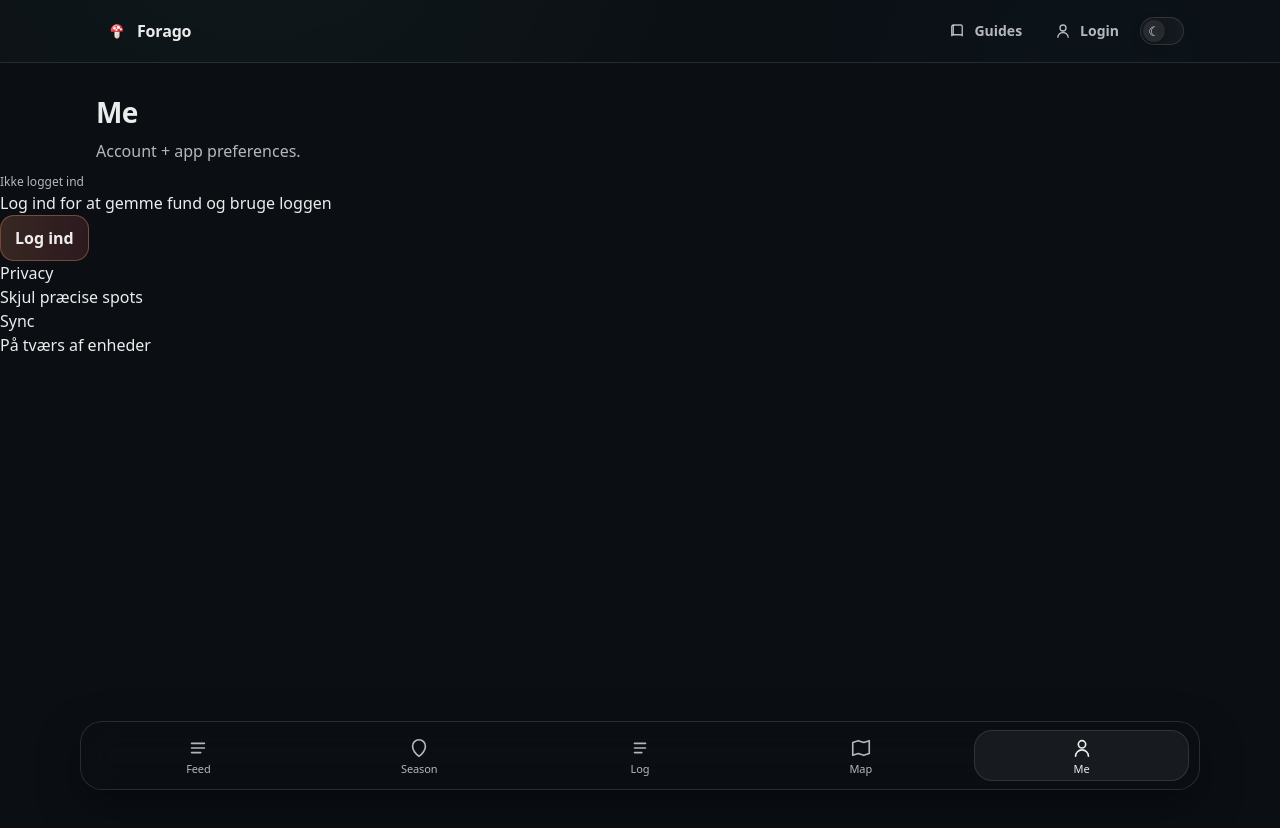
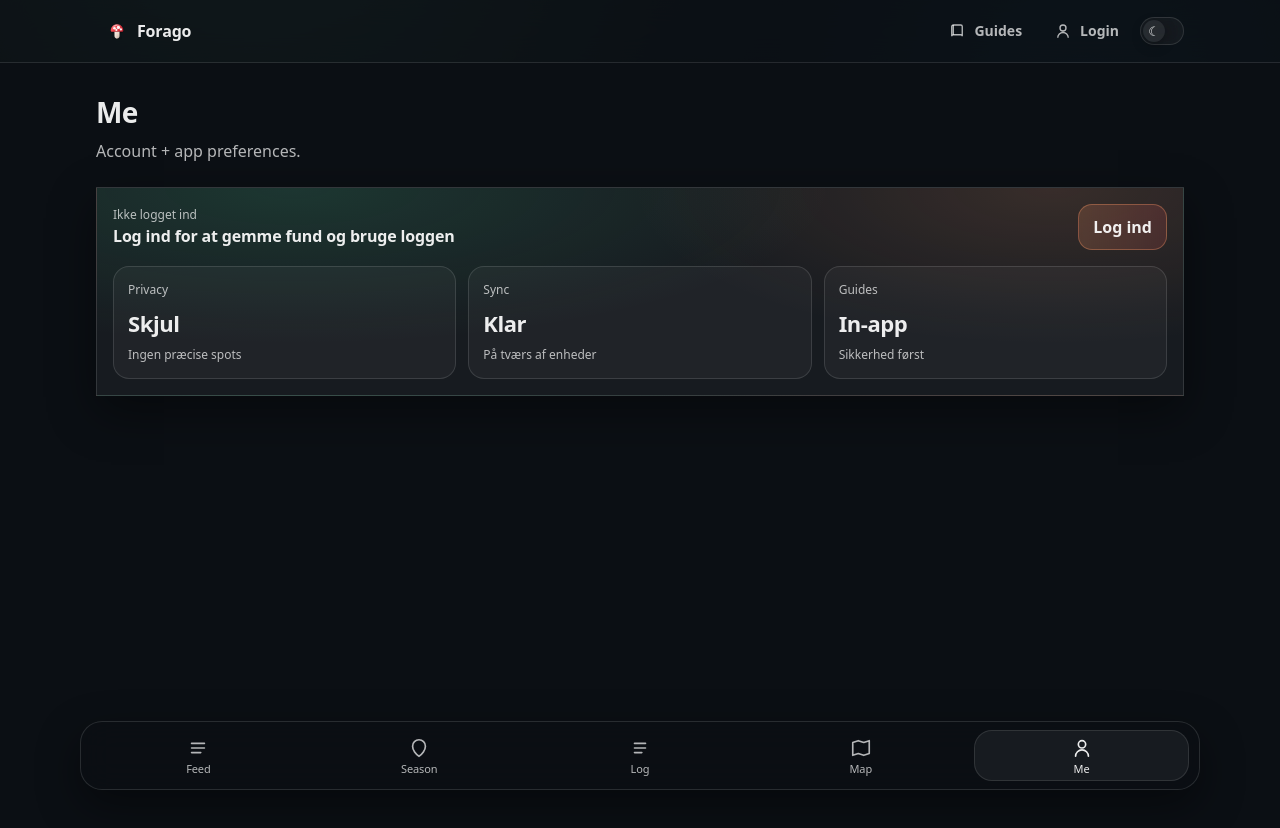
Before and after one commit to Hyllekvist/forago, a Next.js app: page /dk/me in a window 1280 px wide. Shown: the top 828 px of the page. Built offline with nearby package versions, Linux system fonts and the light colour scheme; no server answers.

Commit message:
Update page.tsx

```diff
--- a/src/app/[locale]/me/page.tsx
+++ b/src/app/[locale]/me/page.tsx
@@ -1,8 +1,8 @@
+// src/app/[locale]/me/page.tsx
 import styles from "./Me.module.css";
 import Link from "next/link";
 import { supabaseServer } from "@/lib/supabase/server";
 import LogoutButton from "@/components/Auth/LogoutButton";
-
 
 type Locale = "dk" | "en" | "se" | "de";
 function safeLocale(v: unknown): Locale {
@@ -18,49 +18,59 @@ export default async function MePage({ params }: { params: { locale: string } })
   return (
     <main className={styles.page}>
       <header className={styles.header}>
-        <h1 className={styles.h1}>{locale === "dk" ? "Me" : "Me"}</h1>
-        <p className={styles.sub}>
-          {locale === "dk" ? "Account + app preferences." : "Account + app preferences."}
-        </p>
+        <h1 className={styles.h1}>Me</h1>
+        <p className={styles.sub}>Account + app preferences.</p>
       </header>
 
+      <div className={styles.shell}>
         {!user ? (
-        <section className={styles.card}>
-          <div className={styles.cardTop}>
+          <section className={styles.heroCard}>
+            <div className={styles.heroTop}>
               <div>
                 <div className={styles.kicker}>{locale === "dk" ? "Ikke logget ind" : "Not signed in"}</div>
-              <div className={styles.title}>
+                <div className={styles.email}>
                   {locale === "dk" ? "Log ind for at gemme fund og bruge loggen" : "Sign in to save finds and use the log"}
                 </div>
               </div>
+
+              <div className={styles.heroActions}>
                 <Link className={styles.primaryBtn} href={`/${locale}/login?returnTo=/${locale}/me`}>
                   {locale === "dk" ? "Log ind" : "Sign in"}
                 </Link>
               </div>
+            </div>
 
-          <div className={styles.grid2}>
-            <div className={styles.miniCard}>
-              <div className={styles.miniLabel}>{locale === "dk" ? "Privacy" : "Privacy"}</div>
-              <div className={styles.miniValue}>{locale === "dk" ? "Skjul præcise spots" : "Hide exact spots"}</div>
+            <div className={styles.stats}>
+              <div className={styles.stat}>
+                <div className={styles.statLabel}>Privacy</div>
+                <div className={styles.statValue}>{locale === "dk" ? "Skjul" : "Hide"}</div>
+                <div className={styles.statHint}>{locale === "dk" ? "Ingen præcise spots" : "No exact spots"}</div>
               </div>
-            <div className={styles.miniCard}>
-              <div className={styles.miniLabel}>{locale === "dk" ? "Sync" : "Sync"}</div>
-              <div className={styles.miniValue}>{locale === "dk" ? "På tværs af enheder" : "Across devices"}</div>
+              <div className={styles.stat}>
+                <div className={styles.statLabel}>Sync</div>
+                <div className={styles.statValue}>{locale === "dk" ? "Klar" : "Ready"}</div>
+                <div className={styles.statHint}>{locale === "dk" ? "På tværs af enheder" : "Across devices"}</div>
+              </div>
+              <div className={styles.stat}>
+                <div className={styles.statLabel}>Guides</div>
+                <div className={styles.statValue}>{locale === "dk" ? "In-app" : "In-app"}</div>
+                <div className={styles.statHint}>{locale === "dk" ? "Sikkerhed først" : "Safety first"}</div>
               </div>
             </div>
           </section>
         ) : (
           <>
-          <section className={styles.card}>
-            <div className={styles.cardTop}>
+            <section className={styles.heroCard}>
+              <div className={styles.heroTop}>
                 <div className={styles.identity}>
                   <div className={styles.avatar} aria-hidden="true">
                     {user.email?.slice(0, 1)?.toUpperCase() ?? "U"}
                   </div>
-                <div className={styles.identityText}>
+
+                  <div className={styles.idText}>
                     <div className={styles.kicker}>{locale === "dk" ? "Signed in as" : "Signed in as"}</div>
                     <div className={styles.email}>{user.email}</div>
-                  <div className={styles.meta}>
+                    <div className={styles.badges}>
                       <span className={styles.badge}>{locale === "dk" ? "Konto" : "Account"}</span>
                       {user.email_confirmed_at ? (
                         <span className={styles.badgeOk}>{locale === "dk" ? "Bekræftet" : "Verified"}</span>
@@ -71,42 +81,40 @@ export default async function MePage({ params }: { params: { locale: string } })
                   </div>
                 </div>
 
-              <div className={styles.actions}>
-                <Link className={styles.secondaryBtn} href={`/${locale}/settings`}>
-                  {locale === "dk" ? "Settings" : "Settings"}
-                </Link>
-                <Link className={styles.secondaryBtn} href={`/${locale}/ask`}>
-                  {locale === "dk" ? "Ask" : "Ask"}
-                </Link>
+                <div className={styles.heroActions}>
+                  <Link className={styles.secondaryBtn} href={`/${locale}/settings`}>Settings</Link>
+                  <Link className={styles.secondaryBtn} href={`/${locale}/ask`}>Ask</Link>
                 </div>
               </div>
 
-            <div className={styles.grid3}>
+              <div className={styles.stats}>
                 <div className={styles.stat}>
                   <div className={styles.statLabel}>{locale === "dk" ? "Dine fund" : "Your finds"}</div>
                   <div className={styles.statValue}>—</div>
                   <div className={styles.statHint}>{locale === "dk" ? "Kommer når log er live" : "Shown when log is live"}</div>
                 </div>
                 <div className={styles.stat}>
-                <div className={styles.statLabel}>{locale === "dk" ? "Streak" : "Streak"}</div>
+                  <div className={styles.statLabel}>Streak</div>
                   <div className={styles.statValue}>—</div>
                   <div className={styles.statHint}>{locale === "dk" ? "Daglige check-ins" : "Daily check-ins"}</div>
                 </div>
                 <div className={styles.stat}>
-                <div className={styles.statLabel}>{locale === "dk" ? "Privacy mode" : "Privacy mode"}</div>
+                  <div className={styles.statLabel}>Privacy mode</div>
                   <div className={styles.statValue}>On</div>
                   <div className={styles.statHint}>{locale === "dk" ? "Ingen præcise spots" : "No exact spots"}</div>
                 </div>
               </div>
             </section>
 
-          <section className={styles.card}>
-            <div className={styles.sectionTitle}>{locale === "dk" ? "Preferences" : "Preferences"}</div>
+            <section className={styles.section}>
+              <div className={styles.sectionHead}>
+                <div className={styles.sectionTitle}>Preferences</div>
+              </div>
 
               <div className={styles.rows}>
                 <Link className={styles.row} href={`/${locale}/settings`}>
                   <div className={styles.rowLeft}>
-                  <div className={styles.rowTitle}>{locale === "dk" ? "Privacy" : "Privacy"}</div>
+                    <div className={styles.rowTitle}>Privacy</div>
                     <div className={styles.rowSub}>{locale === "dk" ? "Hold naturen sikker" : "Keep nature safe"}</div>
                   </div>
                   <div className={styles.rowRight}>
@@ -121,7 +129,7 @@ export default async function MePage({ params }: { params: { locale: string } })
                     <div className={styles.rowSub}>{locale === "dk" ? "Styres i headeren" : "Controlled in header"}</div>
                   </div>
                   <div className={styles.rowRight}>
-                  <span className={styles.pill}>{locale === "dk" ? "Auto" : "Auto"}</span>
+                    <span className={styles.pill}>Auto</span>
                     <span className={styles.chev}>→</span>
                   </div>
                 </Link>
@@ -138,8 +146,6 @@ export default async function MePage({ params }: { params: { locale: string } })
                 </Link>
               </div>
 
-            <div className={styles.divider} />
-
               <div className={styles.danger}>
                 <div>
                   <div className={styles.dangerTitle}>{locale === "dk" ? "Session" : "Session"}</div>
@@ -147,12 +153,12 @@ export default async function MePage({ params }: { params: { locale: string } })
                     {locale === "dk" ? "Log ud på denne enhed" : "Sign out on this device"}
                   </div>
                 </div>
-
                 <LogoutButton locale={locale} />
               </div>
             </section>
           </>
         )}
+      </div>
     </main>
   );
 }
```
Lines whose indentation alone changed are shown as unchanged.
